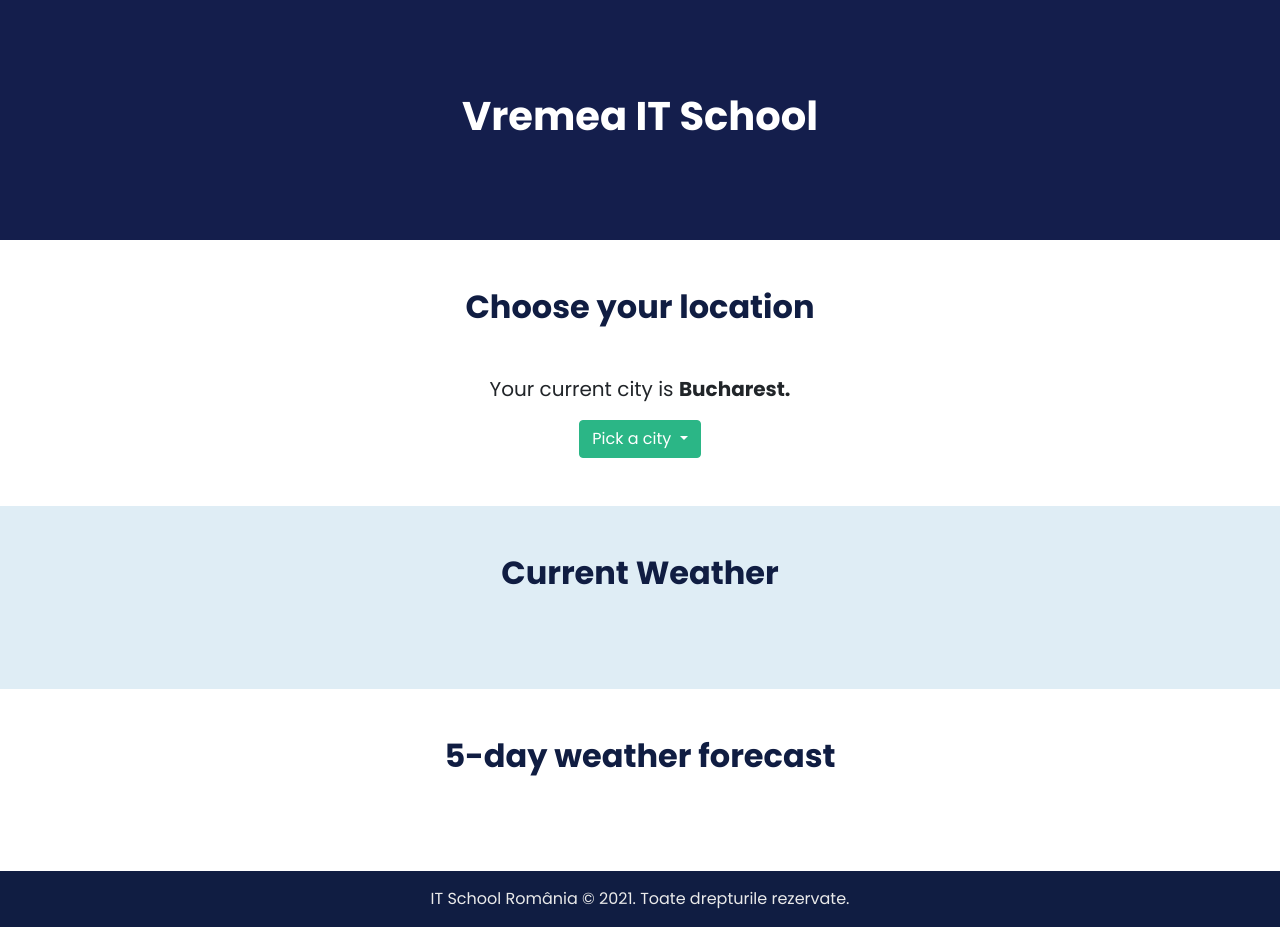
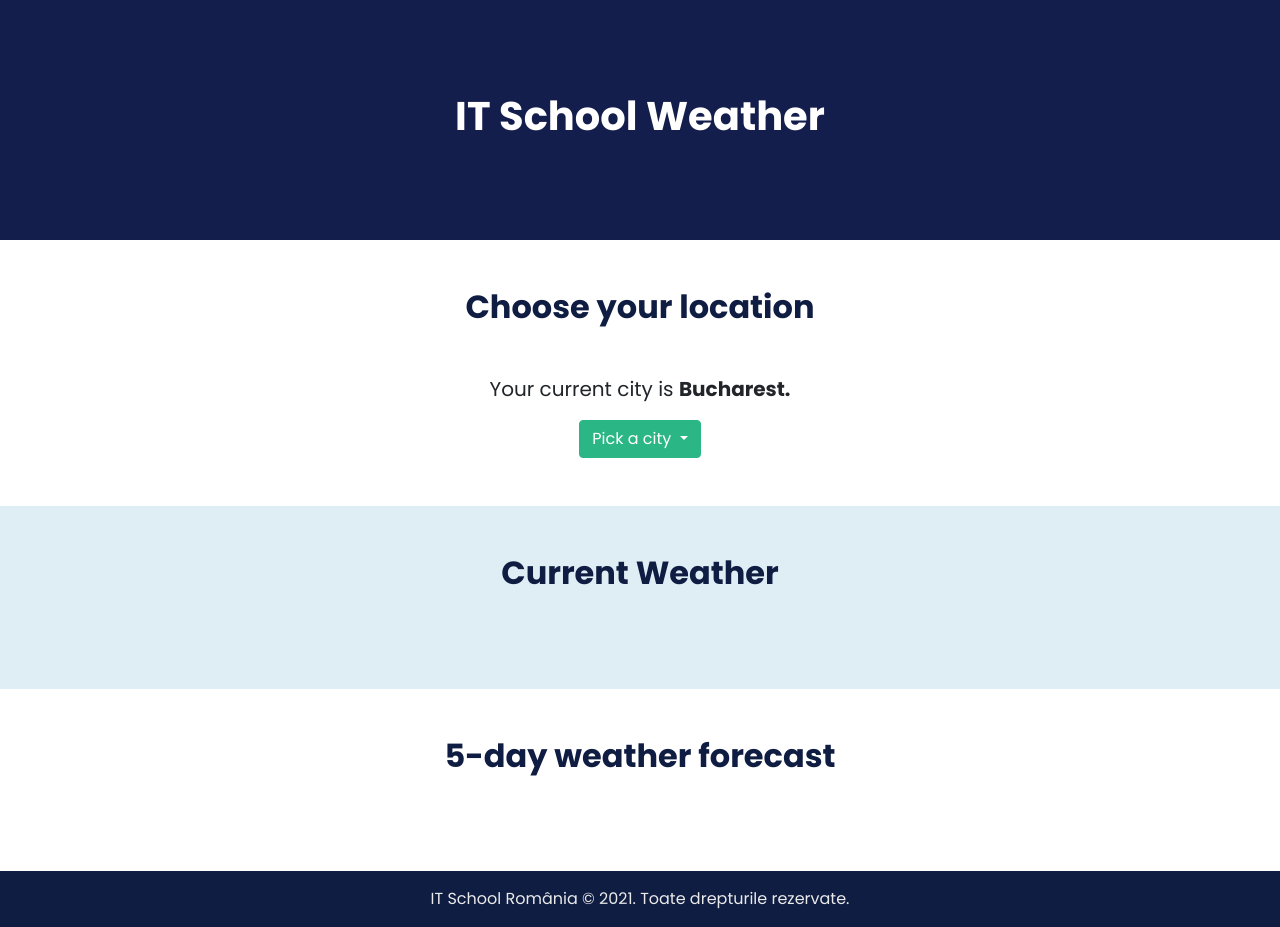
Before and after one commit to valeriaclaudiaN/IT-School-weather-project, a plain HTML site: page index.html in a window 1280 px wide. Drawn offline with nearby package versions, Linux system fonts and the light colour scheme; no server answers.

Commit message:
Update index.html

```diff
--- a/index.html
+++ b/index.html
@@ -4,7 +4,7 @@
     <meta charset="UTF-8" />
     <meta http-equiv="X-UA-Compatible" content="IE=edge" />
     <meta name="viewport" content="width=device-width, initial-scale=1.0" />
-    <title>Vremea IT School</title>
+    <title>IT School Weather</title>
     <link rel="preconnect" href="https://fonts.googleapis.com" />
     <link rel="preconnect" href="https://fonts.gstatic.com" crossorigin />
     <link
@@ -22,7 +22,7 @@
   <body>
     <header class="bg-primary d-flex justify-content-center align-items-center">
       <div class="container">
-        <h1 class="text-white text-center">Vremea IT School</h1>
+        <h1 class="text-white text-center">IT School Weather</h1>
       </div>
     </header>
     <main>
```
